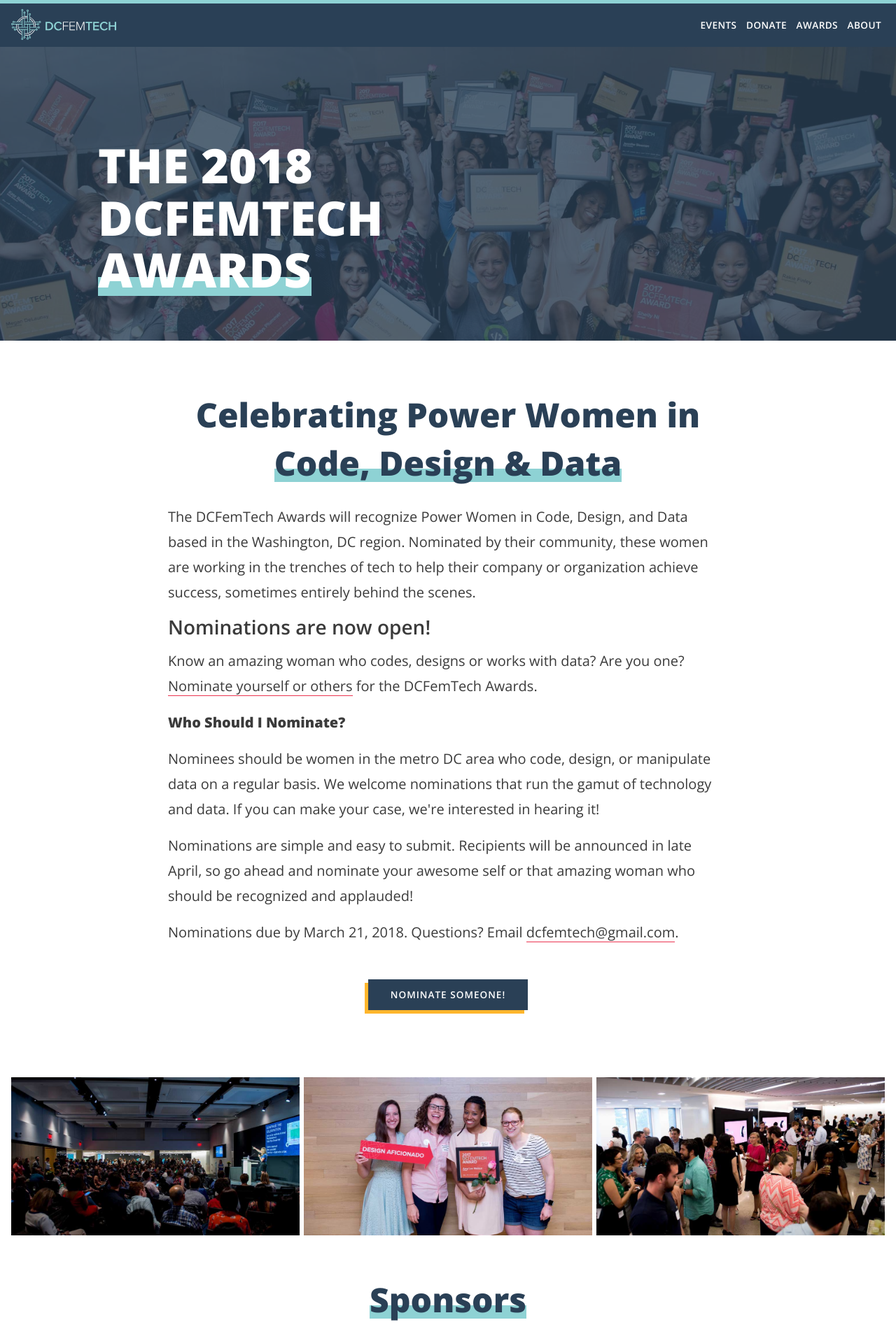
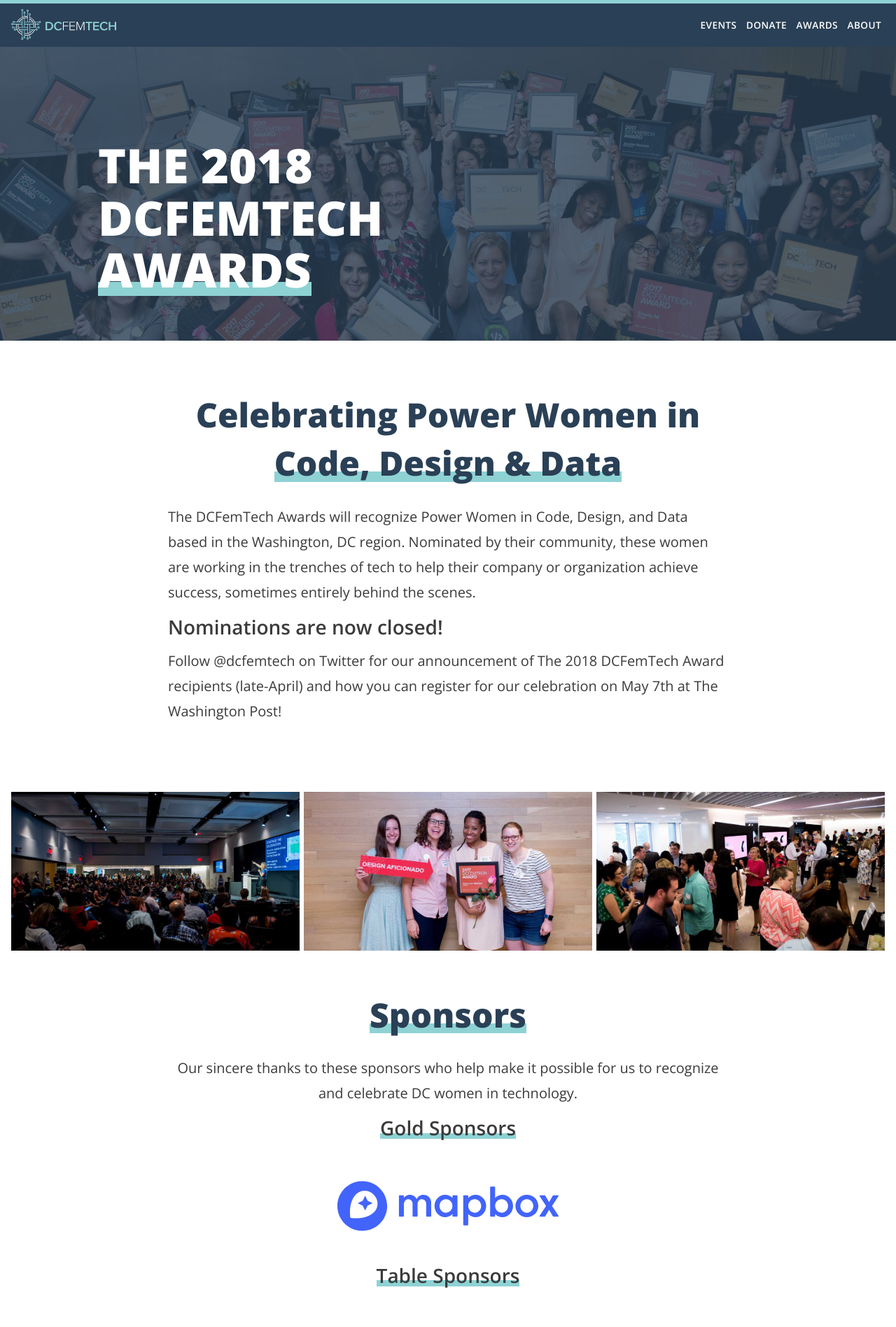
Before and after one commit to dcfemtech/dcfemtech.github.io, a Jekyll site: the page built from awards.html, in a window 1280 px wide. Shown: the top 1897 px of the page at 70% size. Built offline with Jekyll 4.4.1, drawn with Linux system fonts in a browser that asks for light colours; some of the changed text lies outside the part shown.

Commit message:
update awards page

```diff
--- a/_events/inspire-2016.markdown
+++ b/_events/inspire-2016.markdown
@@ -23,5 +23,5 @@
 [![](/assets/sponsors/acm-dc.png)](http://local.acm.org/)
 [![](/assets/sponsors/amazon-web-services.png)](https://aws.amazon.com/)
 [![](/assets/sponsors/dcbrau.png)](http://dcbrau.com/)
-[![](/assets/sponsors/mapbox.jpg)](https://www.mapbox.com/)
+[![](/assets/sponsors/mapbox.svg)](https://www.mapbox.com/)
 [![](/assets/sponsors/radcampaign.png)](http://www.radcampaign.com/)
--- a/_sass/_typography.scss
+++ b/_sass/_typography.scss
@@ -76,7 +76,7 @@
   margin-bottom: 1rem;
   &:after {
     content: '';
-    height: .4em;
+    height: .3em;
     position: absolute;
     width: 100%;
     background-color: $color-teal;
--- /dev/null
+++ b/_sass/_utilities.scss
@@ -0,0 +1,5 @@
+.u {
+  &-center {
+    text-align: center;
+  }
+}
--- a/_sass/modules/_m-sponsors.scss
+++ b/_sass/modules/_m-sponsors.scss
@@ -3,16 +3,21 @@
     @include flexbox;
     @include flex-wrap(wrap);
     @include align-items(center);
-    @include justify-content(center);
+    @include justify-content(space-evenly);
     padding: 20px 0;
+  }
+  .m-sponsors--gold {
+    li {
+      flex-basis: 40%;
+
+    }
   }
   li {
     flex-basis: 20%;
     list-style: none;
     flex-grow: 0;
-    margin: 0 2%;
+    padding: 1%;
     img {
-      max-width: 250px;
       margin-bottom: 10px;
     }
     @media(max-width: $width-small) {
--- a/awards.html
+++ b/awards.html
@@ -22,14 +22,9 @@
     <h1><span class="main-headline">Code, Design & Data</span></h1></span>
     <span class="l-show-small"><h1>Celebrating Power Women in Code, Design & Data</h1></span>
     <p class="main-intro">The DCFemTech Awards will recognize Power Women in Code, Design, and Data based in the Washington, DC region. Nominated by their community, these women are working in the trenches of tech to help their company or organization achieve success, sometimes entirely behind the scenes.</p>
-    <h2>Nominations are now open!</h2>
-    <p class="main-intro">Know an amazing woman who codes, designs or works with data? Are you one? <a href="https://dcfemtech.typeform.com/to/eyxob7">Nominate yourself or others</a> for the DCFemTech Awards.</p>
-    <p class="main-intro"><strong>Who Should I Nominate?</strong></p>
-    <p class="main-intro">Nominees should be women in the metro DC area who code, design, or manipulate data on a regular basis. We welcome nominations that run the gamut of technology and data. If you can make your case, we're interested in hearing it!</p>
-    <p class="main-intro">Nominations are simple and easy to submit. Recipients will be announced in late April, so go ahead and nominate your awesome self or that amazing woman who should be recognized and applauded!</p>
-    <p class="main-intro">Nominations due by March 21, 2018. Questions? Email <a href="mailto:dcfemtech@gmail.com">dcfemtech@gmail.com</a>.</p>
+    <h2>Nominations are now closed!</h2>
+    <p class="main-intro">Follow @dcfemtech on Twitter for our announcement of The 2018 DCFemTech Award recipients (late-April) and how you can register for our celebration on May 7th at The Washington Post!</p>
     <br>
-    <center><p><a class="button" href="https://dcfemtech.typeform.com/to/eyxob7">Nominate someone!</a><p></center>
   </div>
 
   <div class="l-wrapper-large">
@@ -43,16 +38,22 @@
     <h1><span class="main-headline">Sponsors</span></h1>
     <p class="main-intro l-center">Our sincere thanks to these sponsors who help make it possible for us to recognize and celebrate DC women in technology.</p>
     <div class="m-sponsors">
+      <h2 class="u-center"><span class="main-headline">Gold Sponsors</span></h2>
+      <ul class="m-sponsors--gold">
+        <li><a href="https://www.mapbox.com/"><img src="/assets/sponsors/mapbox.svg" alt="Mapbox"></a></li>
+      </ul>
+      <h2 class="u-center"><span class="main-headline">Table Sponsors</span></h2>
       <ul>
+        <li><a href="https://www.boozallen.com/"><img src="/assets/sponsors/booz-allen.svg" alt="Booz Allen"></a></li>
         <li><a href="https://www.capitalonecareers.com/"><img src="assets/sponsors/capitalone.svg" alt="Capital One"></a></li>
-        <li><a href="http://www.contactually.com/"><img src="/assets/sponsors/contactually.png"></a></li>
+        <li><a href="http://www.contactually.com/"><img src="/assets/sponsors/contactually.png" alt="contactually"></a></li>
         <li><a href="http://www.optoro.com/"><img src="assets/sponsors/optoro.svg" alt="Optoro"></a></li>
         <li><a href="http://www.oshaliang.com/"><img src="assets/sponsors/osha.svg" alt="Osha Liang"></a></li>
+        <li><a href="http://www.socialtables.com/"><img src="assets/sponsors/social-tables.png" alt="Social Tables"></a></li>
         <li><a href="http://wingatehughes.com/"><img src="assets/sponsors/wingatehughes.svg" alt="Wingate Hughes"></a></li>
         <li><a href="https://careers.washingtonpost.com/"><img src="assets/sponsors/wapo.svg" alt="The Washington Post"></a></li>
       </ul>
     </div>
-    <p class="main-intro l-center">Are you interested in sponsoring the DCFemTech awards? <a href="mailto:dcfemtech@gmail.com">Contact us</a>.</p>
   </div>
 
   <div class="l-wrapper-small">
--- a/css/main.scss
+++ b/css/main.scss
@@ -4,6 +4,7 @@
 @import 'base';
 @import 'vars';
 @import 'mixins';
+@import 'utilities';
 @import 'typography';
 @import 'layout';
 @import 'form';
```
Also changed, not shown: assets/sponsors/booz-allen.svg (added), assets/sponsors/mapbox.jpg (deleted), assets/sponsors/social-tables.png (added).
